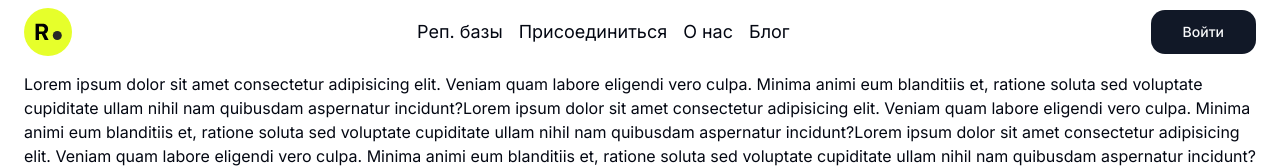
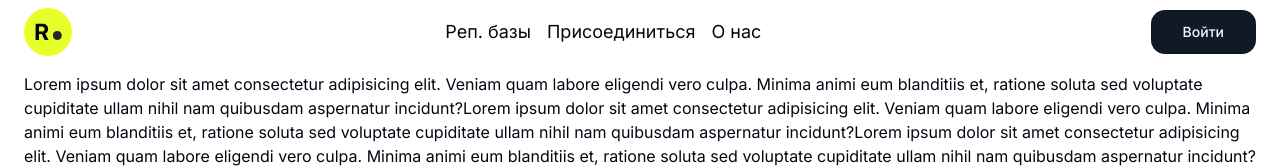
Before and after one commit to exodie/sp-app, a Next.js app: page / in a window 1280 px wide. Shown: the top 168 px of the page. Built offline with nearby package versions, Linux system fonts and the light colour scheme.

Commit message:
refactor: delete blog pages & routes
Удалил посчитав ненужным на данной стадии проекта (да и блог всегда можно вести в соц. сети или сделать его чуть позже)

```diff
--- a/src/app/blog/page.tsx
+++ /dev/null
@@ -1,3 +0,0 @@
-export default function Blog() {
-  return <div>blog...</div>
-}
--- a/src/shared/constants/nav-hrefs.ts
+++ b/src/shared/constants/nav-hrefs.ts
@@ -11,8 +11,4 @@ export const navHrefs = [
     title: 'О нас',
     href: '/info'
   },
-  {
-    title: 'Блог',
-    href: '/blog'
-  }
 ]
```
